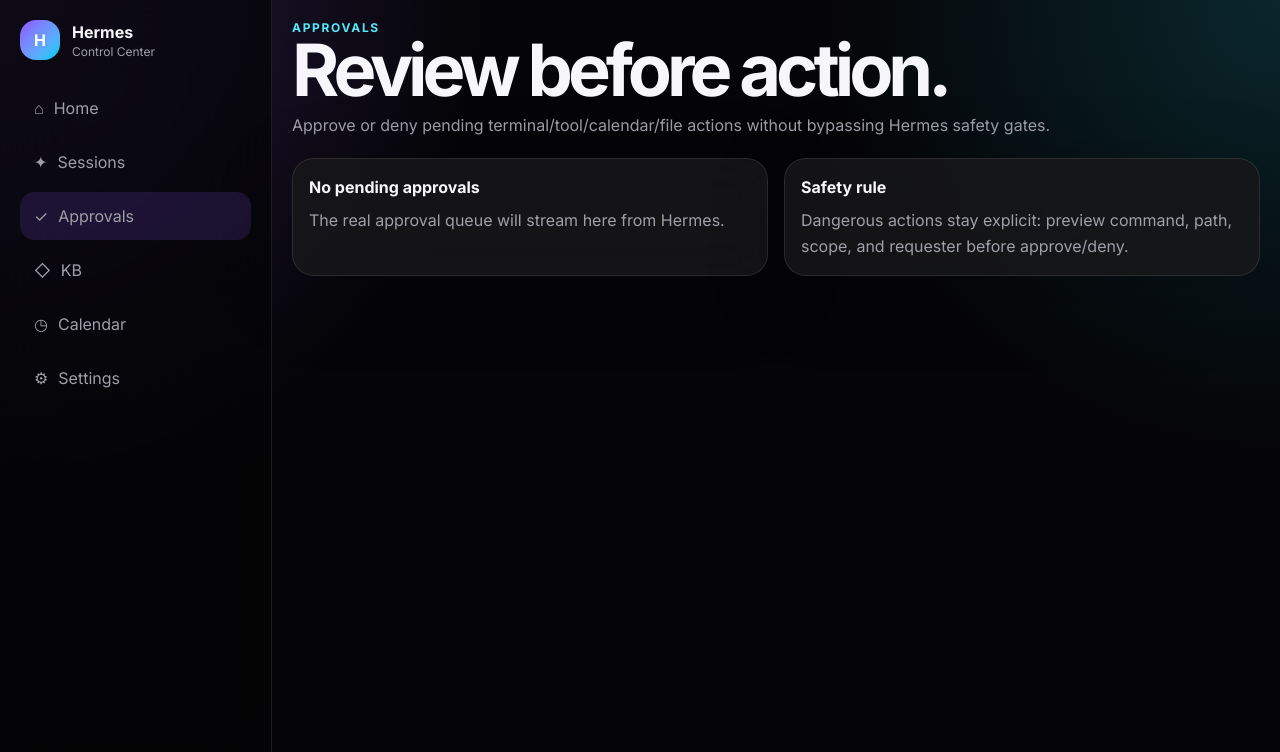
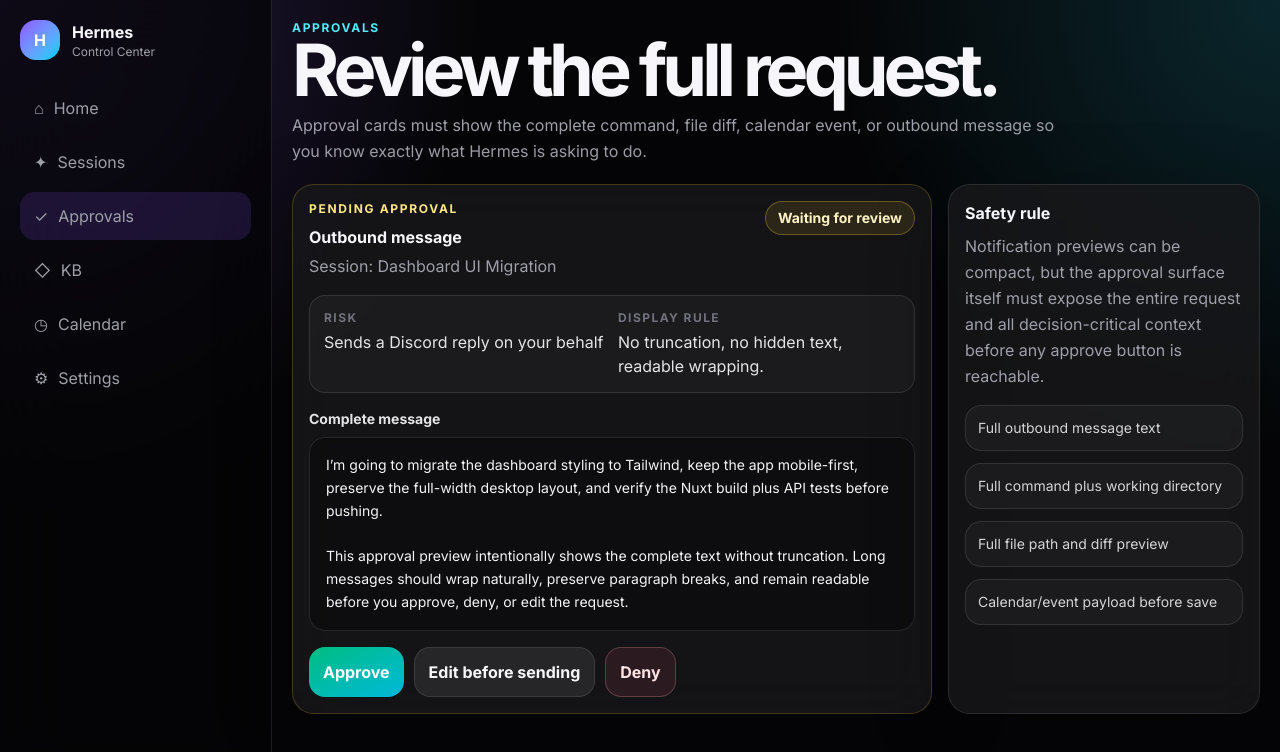
Before and after one commit to slugb0t/hermes-control-center, a Nuxt app in the folder apps/web/: page /approvals in a window 1280 px wide. Shown: the top 752 px of the page. Built offline with nearby package versions, Linux system fonts and the light colour scheme.

Commit message:
feat: ✨ show full approval request context

```diff
--- a/apps/web/pages/approvals.vue
+++ b/apps/web/pages/approvals.vue
@@ -1,26 +1,85 @@
+<script setup lang="ts">
+const pendingApproval = {
+  session: 'Dashboard UI Migration',
+  kind: 'Outbound message',
+  risk: 'Sends a Discord reply on your behalf',
+  requestedAt: 'Waiting for review',
+  message: `I’m going to migrate the dashboard styling to Tailwind, keep the app mobile-first, preserve the full-width desktop layout, and verify the Nuxt build plus API tests before pushing.
+
+This approval preview intentionally shows the complete text without truncation. Long messages should wrap naturally, preserve paragraph breaks, and remain readable before you approve, deny, or edit the request.`
+}
+</script>
+
 <template>
   <section class="w-full">
     <header class="mb-5 flex items-start justify-between gap-4 max-md:block">
       <div>
         <p class="text-xs font-bold uppercase tracking-[0.14em] text-cyan-300">Approvals</p>
         <h1 class="mb-2 text-[clamp(2rem,6vw,4.5rem)] font-bold leading-[0.95] tracking-[-0.07em]">
-          Review before action.
+          Review the full request.
         </h1>
         <p class="max-w-3xl leading-relaxed text-zinc-400">
-          Approve or deny pending terminal/tool/calendar/file actions without bypassing Hermes safety gates.
+          Approval cards must show the complete command, file diff, calendar event, or outbound message so you know exactly what Hermes is asking to do.
         </p>
       </div>
     </header>
 
     <div class="grid grid-cols-12 gap-4 max-md:grid-cols-1">
-      <article class="col-span-6 rounded-[1.35rem] border border-white/10 bg-zinc-900/80 p-4 shadow-[0_18px_80px_rgba(0,0,0,0.24)] backdrop-blur-xl max-md:col-span-1">
-        <h2 class="mb-2 text-base font-bold">No pending approvals</h2>
-        <p class="leading-relaxed text-zinc-400">The real approval queue will stream here from Hermes.</p>
+      <article class="col-span-8 rounded-[1.35rem] border border-amber-300/20 bg-zinc-900/80 p-4 shadow-[0_18px_80px_rgba(0,0,0,0.24)] backdrop-blur-xl max-md:col-span-1">
+        <div class="mb-4 flex items-start justify-between gap-4 max-sm:block">
+          <div>
+            <p class="mb-2 text-xs font-bold uppercase tracking-[0.14em] text-amber-200">Pending approval</p>
+            <h2 class="text-base font-bold">{{ pendingApproval.kind }}</h2>
+            <p class="mt-1 leading-relaxed text-zinc-400">Session: {{ pendingApproval.session }}</p>
+          </div>
+          <span class="inline-flex rounded-full border border-amber-300/30 bg-amber-300/10 px-3 py-1.5 text-sm font-bold text-amber-100 max-sm:mt-3">
+            {{ pendingApproval.requestedAt }}
+          </span>
+        </div>
+
+        <dl class="mb-4 grid gap-3 rounded-2xl border border-white/10 bg-white/[0.035] p-3.5 sm:grid-cols-2">
+          <div>
+            <dt class="text-xs font-bold uppercase tracking-[0.12em] text-zinc-500">Risk</dt>
+            <dd class="mt-1 text-zinc-200">{{ pendingApproval.risk }}</dd>
+          </div>
+          <div>
+            <dt class="text-xs font-bold uppercase tracking-[0.12em] text-zinc-500">Display rule</dt>
+            <dd class="mt-1 text-zinc-200">No truncation, no hidden text, readable wrapping.</dd>
+          </div>
+        </dl>
+
+        <div>
+          <h3 class="mb-2 text-sm font-bold text-zinc-200">Complete message</h3>
+          <div class="rounded-2xl border border-white/10 bg-black/30 p-4 text-sm leading-relaxed text-zinc-100 shadow-inner">
+            <p class="whitespace-pre-wrap break-words">{{ pendingApproval.message }}</p>
+          </div>
+        </div>
+
+        <div class="mt-4 flex flex-wrap gap-2.5">
+          <button class="rounded-2xl bg-linear-to-br from-emerald-500 to-cyan-500 px-3.5 py-3 font-bold text-white">
+            Approve
+          </button>
+          <button class="rounded-2xl border border-white/10 bg-zinc-800/95 px-3.5 py-3 font-bold">
+            Edit before sending
+          </button>
+          <button class="rounded-2xl border border-rose-300/25 bg-rose-400/10 px-3.5 py-3 font-bold text-rose-100">
+            Deny
+          </button>
+        </div>
       </article>
-      <article class="col-span-6 rounded-[1.35rem] border border-white/10 bg-zinc-900/80 p-4 shadow-[0_18px_80px_rgba(0,0,0,0.24)] backdrop-blur-xl max-md:col-span-1">
+
+      <aside class="col-span-4 rounded-[1.35rem] border border-white/10 bg-zinc-900/80 p-4 shadow-[0_18px_80px_rgba(0,0,0,0.24)] backdrop-blur-xl max-md:col-span-1">
         <h2 class="mb-2 text-base font-bold">Safety rule</h2>
-        <p class="leading-relaxed text-zinc-400">Dangerous actions stay explicit: preview command, path, scope, and requester before approve/deny.</p>
-      </article>
+        <p class="leading-relaxed text-zinc-400">
+          Notification previews can be compact, but the approval surface itself must expose the entire request and all decision-critical context before any approve button is reachable.
+        </p>
+        <ul class="mt-4 grid gap-3 text-sm text-zinc-300">
+          <li class="rounded-2xl border border-white/10 bg-white/[0.035] p-3">Full outbound message text</li>
+          <li class="rounded-2xl border border-white/10 bg-white/[0.035] p-3">Full command plus working directory</li>
+          <li class="rounded-2xl border border-white/10 bg-white/[0.035] p-3">Full file path and diff preview</li>
+          <li class="rounded-2xl border border-white/10 bg-white/[0.035] p-3">Calendar/event payload before save</li>
+        </ul>
+      </aside>
     </div>
   </section>
 </template>
--- a/apps/web/pages/sessions.vue
+++ b/apps/web/pages/sessions.vue
@@ -7,14 +7,24 @@
           Conversation history.
         </h1>
         <p class="max-w-3xl leading-relaxed text-zinc-400">
-          Browse recent Hermes sessions, active runs, and session details once the API adapter is wired.
+          Browse recent Hermes sessions, active runs, and session details once the API adapter is wired. Approval requests should appear inline in the relevant session timeline.
         </p>
       </div>
     </header>
 
-    <div class="rounded-[1.35rem] border border-white/10 bg-zinc-900/80 p-4 shadow-[0_18px_80px_rgba(0,0,0,0.24)] backdrop-blur-xl">
-      <h2 class="mb-2 text-base font-bold">Coming next</h2>
-      <p class="leading-relaxed text-zinc-400">Session list, search, active session status, and transcript viewer.</p>
+    <div class="grid grid-cols-12 gap-4 max-md:grid-cols-1">
+      <article class="col-span-7 rounded-[1.35rem] border border-white/10 bg-zinc-900/80 p-4 shadow-[0_18px_80px_rgba(0,0,0,0.24)] backdrop-blur-xl max-md:col-span-1">
+        <h2 class="mb-2 text-base font-bold">Coming next</h2>
+        <p class="leading-relaxed text-zinc-400">Session list, search, active session status, and transcript viewer.</p>
+      </article>
+
+      <article class="col-span-5 rounded-[1.35rem] border border-amber-300/20 bg-zinc-900/80 p-4 shadow-[0_18px_80px_rgba(0,0,0,0.24)] backdrop-blur-xl max-md:col-span-1">
+        <p class="mb-2 text-xs font-bold uppercase tracking-[0.14em] text-amber-200">Inline approvals</p>
+        <h2 class="mb-2 text-base font-bold">Approvals belong in context</h2>
+        <p class="leading-relaxed text-zinc-400">
+          When a session blocks on approval, the timeline card should show the full request text, command, or diff without cutting it off, then offer approve/deny/edit actions.
+        </p>
+      </article>
     </div>
   </section>
 </template>
```
